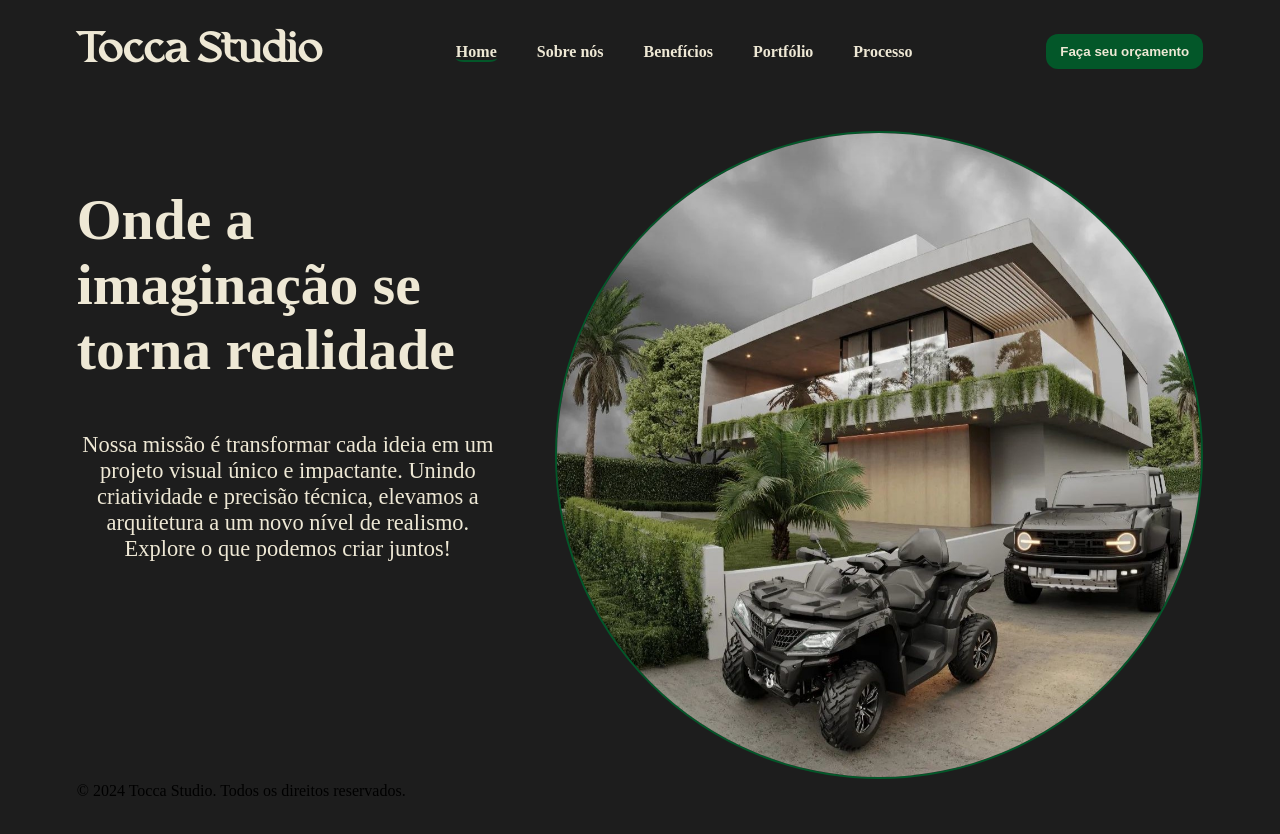
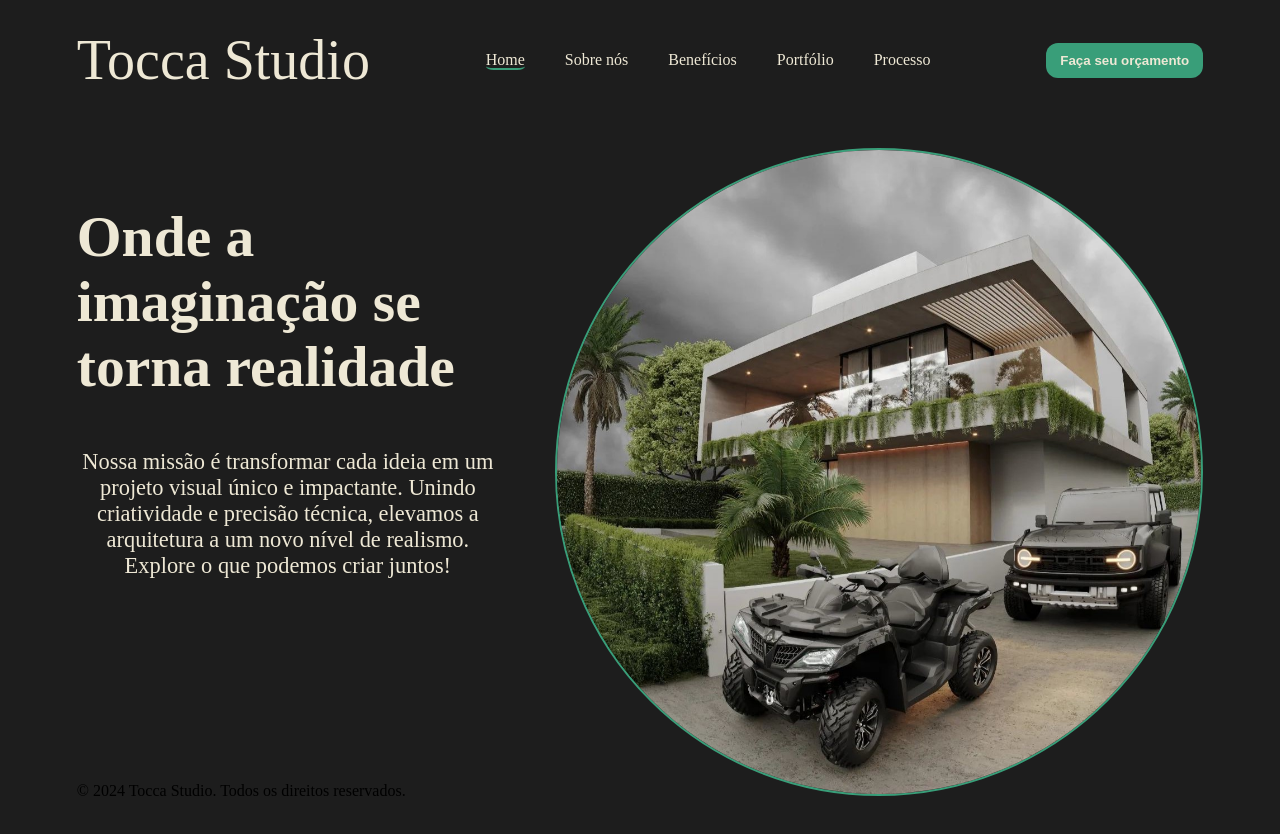
Before and after one commit to lucaslima04/studiotocca, a plain HTML site: page index.html in a window 1280 px wide. Drawn offline with nearby package versions, Linux system fonts and the light colour scheme; a web font is replaced by a local one.

Commit message:
Update style.css

```diff
--- a/style.css
+++ b/style.css
@@ -1,6 +1,16 @@
 @font-face {
     font-family: prisma;
     src: url(Wolfsburg\ Castle.ttf);
+}
+
+@font-face {
+    font-family: robomono;
+    src: url(RobotoMono-VariableFont_wght.ttf);
+}
+
+@font-face {
+    font-family: abel;
+    src: url(ABeeZee-Regular.ttf);
 }
 
 *{
@@ -30,9 +40,10 @@ section{
 }
 
 #logotipo{
-    font-family: prisma;
-    font-size: 40px;
+    font-family: robomono;
+    font-size: 3.5rem;
     color: #eee8d5;
+    font-weight: 50;
 }
 
 #navlist{
@@ -44,12 +55,13 @@ section{
 .navitem a{
     text-decoration: none;
     color: #eee8d5;
-    font-weight: 600;
+    font-weight: 400;
+    font-family: abel;
 }
 
 .navitem.active a{
     color: #eee8d5;
-    border-bottom: 2px solid #035729;
+    border-bottom: 2px solid #399e79;
     border-radius: 20%;
 }
 
@@ -59,7 +71,7 @@ section{
     justify-content: center;
     align-items: center;
     border-radius: 12px;
-    background-color: #035729;
+    background-color: #399e79;
     padding: 10px 14px;
     font-weight: 600;
     box-shadow: 0px 0px 10px 2px rgba(0, 0, 0, 0, 1);
@@ -69,7 +81,7 @@ section{
 }
 
 .btndefault:hover{
-    background-color: #03b63f;
+    background-color: #256950;
 }
 
 #imgmenumob{
@@ -90,6 +102,14 @@ section{
         display: none;
     }
 
+    #logotipo{
+        font-size: 2.5rem;
+    }
+
+    #navbar{
+        display: flex;
+        align-items: center;
+    }
     #mobilebtn{
         display: flex;
         align-items: center;
@@ -135,11 +155,13 @@ section{
 
 #title1{
     font-size: 3.6rem;
+    font-family: abel;
 }
 
 #description1{
     font-size: 1.4rem;
     text-align: center;
+    font-family: abel;
 }
 
 #banner{
@@ -153,7 +175,7 @@ section{
     height: 81vh;
     border-radius: 50%;
     right: 0;
-    border: solid 2px #035729;
+    border: solid 2px #399e79;
     transition: .4s ease;
 }
 
```
